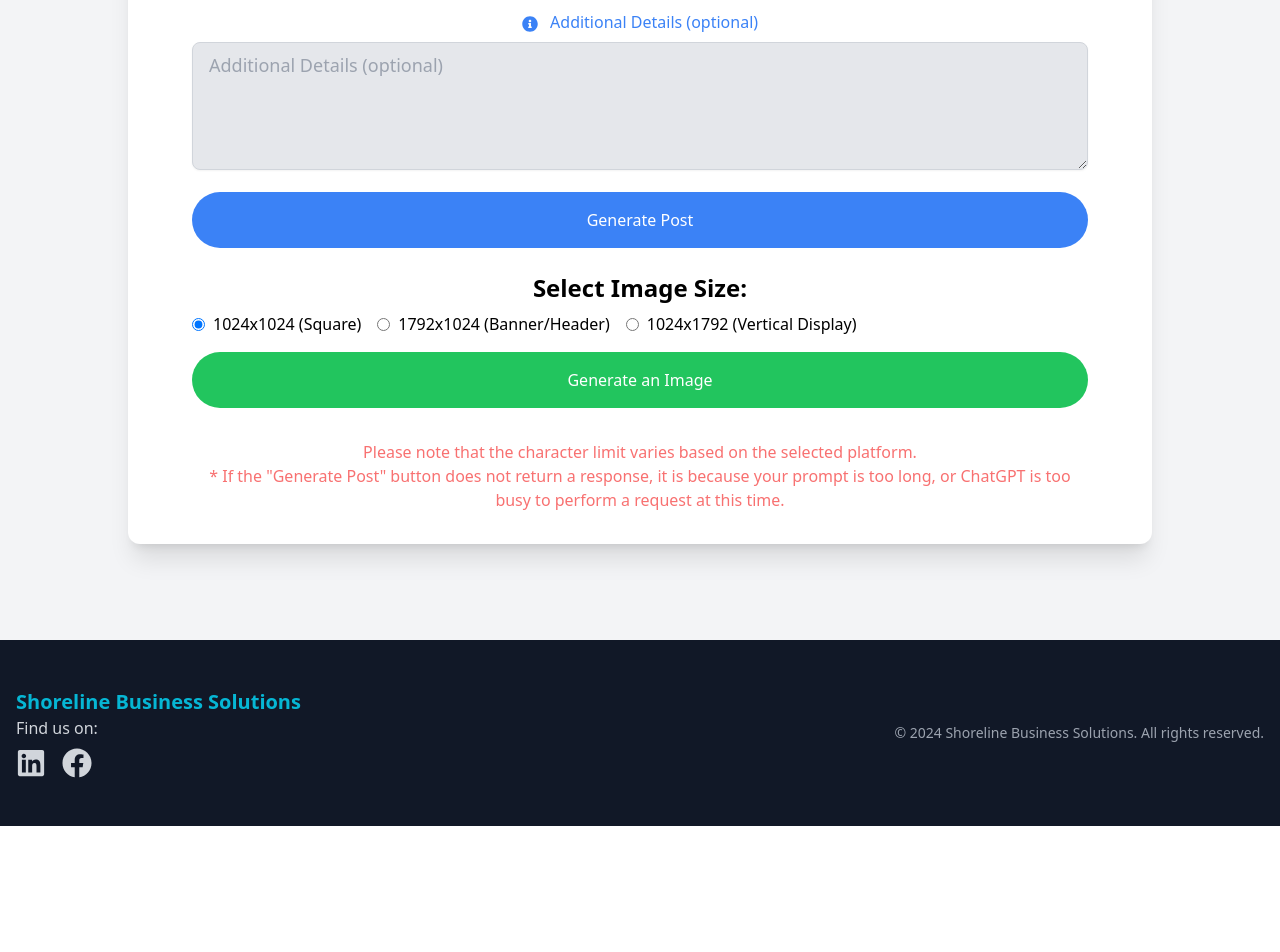
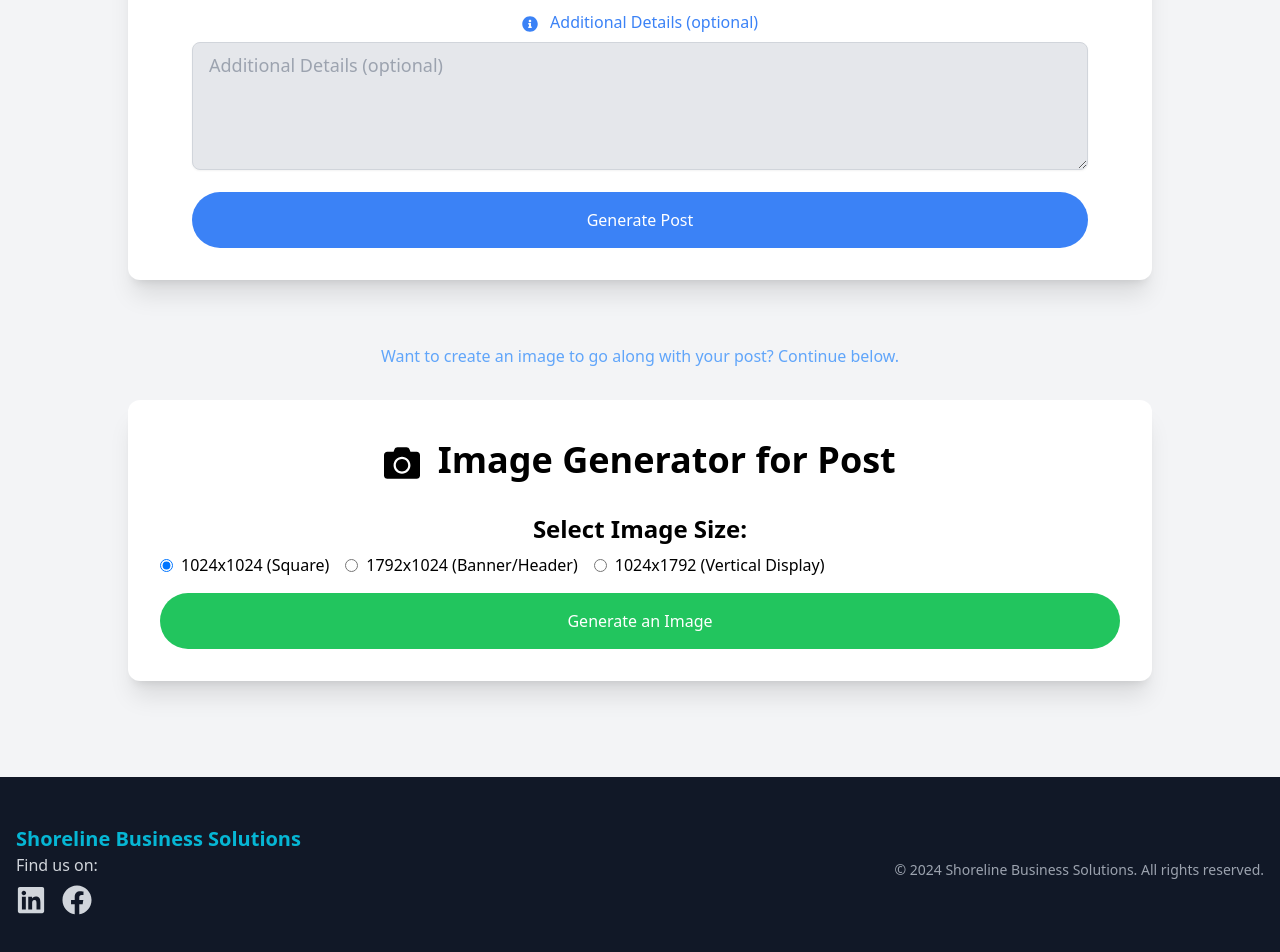
Before and after one commit to ryanhood10/AIContentCreator, a React (Create React App) app in the folder client/: page / in a window 1280 px wide. Shown: the part 962-1914 px from the top of the page. Before the commit the page ends 1788 px from the top, so only its background shows below. Built offline with nearby package versions, Linux system fonts and the light colour scheme.

Commit message:
made ui improvements

```diff
--- a/client/src/components/MainPage.jsx
+++ b/client/src/components/MainPage.jsx
@@ -1,6 +1,6 @@
 import React, { useState, useRef, useEffect } from "react";
 import { ThreeDots } from 'react-loader-spinner';
-import { FaFacebook, FaYoutube, FaTiktok, FaInstagram, FaTwitter, FaPinterest, FaLinkedin, FaShareAlt, FaPencilAlt, FaClipboardList, FaUsers, FaSmile, FaInfoCircle, FaPaintBrush } from 'react-icons/fa';
+import { FaFacebook, FaYoutube, FaTiktok, FaInstagram, FaTwitter, FaPinterest, FaCamera, FaLinkedin, FaShareAlt, FaPencilAlt, FaClipboardList, FaUsers, FaSmile, FaInfoCircle, FaPaintBrush } from 'react-icons/fa';
 
 const platforms = [
   { name: "LinkedIn", icon: FaLinkedin, characterLimit: 3000 }, // Professional platform
@@ -338,7 +338,7 @@ const downloadDalleImage = () => {
 
 return (
   <div className="bg-gray-100 min-h-screen min-w-screen flex flex-col items-center justify-center pt-16 md:pt-24">
-    <div className="bg-white border-gray-500 max-w-5xl mb-16 md:mb-24  p-8 rounded-xl shadow-xl w-[80%]">
+    <div className="bg-white border-gray-500 max-w-5xl mb-8 md:mb-16  p-8 rounded-xl shadow-xl w-[80%]">
       <div className="max-w-4xl mx-auto">
         <h1 className="text-4xl font-bold text-center p-2">
         <FaPencilAlt className="inline-block mr-2" /> Social Media Post Generator
@@ -625,6 +625,26 @@ return (
           </div>
         )}
 
+
+
+
+        {/* <p className="text-red-400 pt-8 text-center">
+          Please note that the character limit varies based on the selected platform.
+          <br />
+          * If the "Generate Post" button does not return a response, it is because your prompt is too long, or ChatGPT is too busy to perform a request at this time.
+        </p> */}
+      </div>
+    </div>
+
+    <p className="text-blue-400 w-[80%] text-md pb-8 text-center">
+          Want to create an image to go along with your post? Continue below.
+          </p>
+
+    <div className="bg-white border-gray-500 max-w-5xl mb-16 md:mb-24  p-8 rounded-xl shadow-xl w-[80%]">
+    <h2 className="text-4xl font-bold text-center p-2">
+        <FaCamera className="inline-block mr-2" /> Image Generator for Post
+        </h2>
+
         {/* DALLE Image */}
         {imageUrl && (
           <div className="mt-6">
@@ -644,7 +664,7 @@ return (
         {/* DALLE Prompt */}
         {dallePrompt && (
           <div className="mt-6">
-            <h2 className="text-2xl font-semibold">Dalle Prompt:</h2>
+            <h3 className="text-2xl font-semibold">AI Prompt to Create Image:</h3>
             <div className="border p-4 rounded-xl shadow-xl w-full mt-2">
               <p>{dallePrompt}</p>
               <p className="text-xs text-gray-500 mt-2">
@@ -730,14 +750,7 @@ return (
             "Generate an Image"
           )}
         </button>
-
-        <p className="text-red-400 pt-8 text-center">
-          Please note that the character limit varies based on the selected platform.
-          <br />
-          * If the "Generate Post" button does not return a response, it is because your prompt is too long, or ChatGPT is too busy to perform a request at this time.
-        </p>
-      </div>
-    </div>
+        </div>
   </div>
 );
 
```
